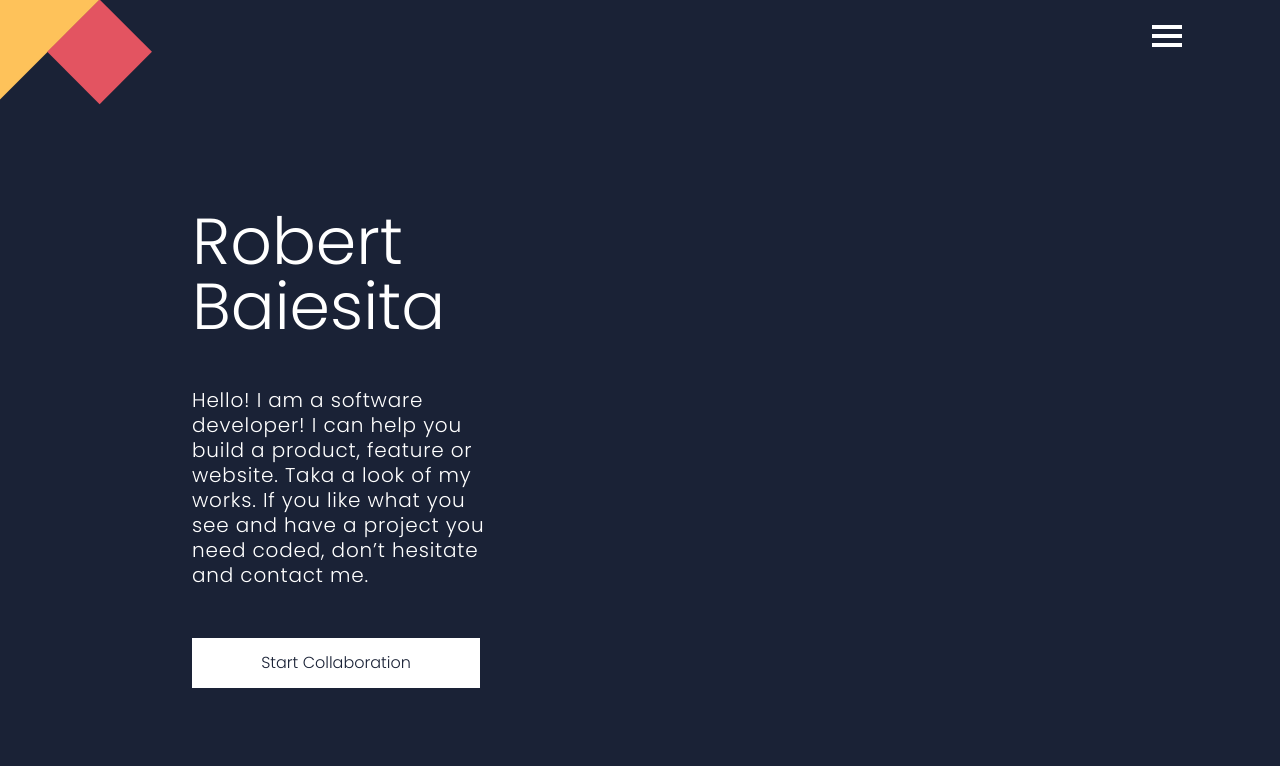
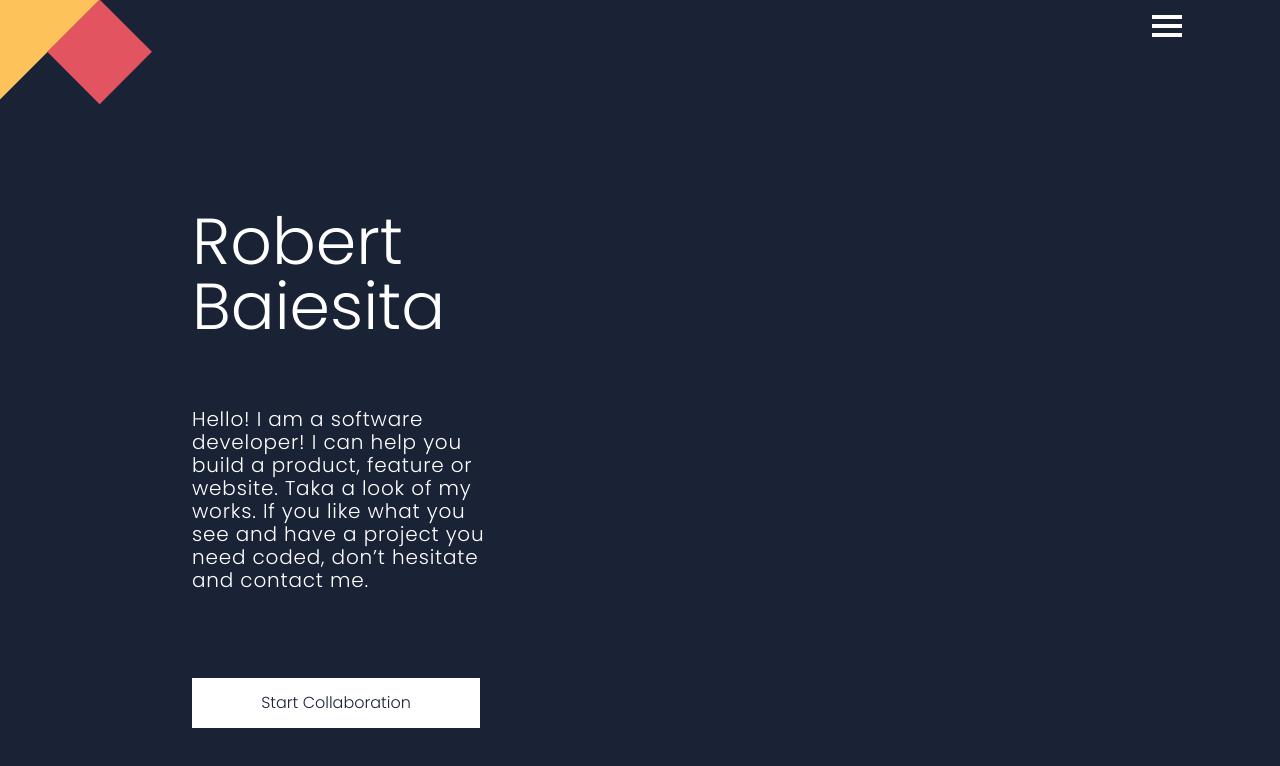
Before and after one commit to ReshyResh/Portfolio, a plain HTML site: page index.html in a window 1280 px wide. Drawn offline with Linux system fonts and the light colour scheme.

Commit message:
Replace IDs with classes, clean up code from repetitions, minor fixes with tags

```diff
--- a/css/style.css
+++ b/css/style.css
@@ -30,7 +30,7 @@ body {
   transform: rotate(45deg) scale(2) translateX(-28px);
 }
 
-#main-container {
+.main-container {
   display: flex;
   left: 15vw;
   right: 15vw;
@@ -40,7 +40,7 @@ body {
   flex-direction: column;
 }
 
-#title {
+.title {
   position: relative;
   display: flex;
   width: 250px;
@@ -54,52 +54,33 @@ body {
   color: #fff;
 }
 
-#menu-bar-1 {
+.menu-bar {
   position: relative;
   display: flex;
   width: 30px;
   height: 4px;
   left: 90vw;
-  top: 25px;
+  top: 10px;
+  margin-top: 5px;
   background: #fff;
   transition: 0.2s;
 }
 
-#menu-bar-1:hover {
+.menu-bar:hover {
   background: #fec25a;
 }
 
-#menu-bar-2 {
-  position: relative;
-  display: flex;
+.red-line {
   width: 30px;
   height: 4px;
-  left: 90vw;
-  top: 30px;
-  background: #fff;
   transition: 0.2s;
 }
 
-#menu-bar-2:hover {
+.red-line:hover {
   background: #e35461;
 }
 
-#menu-bar-3 {
-  position: relative;
-  display: flex;
-  width: 30px;
-  height: 4px;
-  left: 90vw;
-  top: 35px;
-  background: #fff;
-  transition: 0.2s;
-}
-
-#menu-bar-3:hover {
-  background: #fec25a;
-}
-
-#presentation {
+.presentation {
   position: relative;
   display: flex;
   width: 300px;
@@ -109,12 +90,12 @@ body {
   font-style: normal;
   font-weight: normal;
   font-size: 20px;
-  line-height: 25px;
+  line-height: 23px;
   letter-spacing: 0.04em;
   color: #fff;
 }
 
-#button-text {
+.button-text {
   font-family: Poppins, sans-serif;
   font-style: normal;
   font-weight: 500;
--- a/index.html
+++ b/index.html
@@ -12,14 +12,14 @@
     <nav id="menu-top">
       <div id="shape-triangle"></div>
       <div id="shape-square"></div>
-      <div id="menu-bar-1"></div>
-      <div id="menu-bar-2"></div>
-      <div id="menu-bar-3"></div>
+      <div class="menu-bar"></div>
+      <div class="menu-bar"><span class="red-line"></span></div>
+      <div class="menu-bar"></div>
     </nav>
-    <div id="main-container">
-      <h2 id="title">Robert Baiesita</h2>
-      <section id="presentation">Hello! I am a software developer! I can help you build a product, feature or website. Taka a look of my works. If you like what you see and have a project you need coded, don’t hesitate and contact me.</section>
-      <button id="button-main" type="submit"><span id="button-text">Start Collaboration</span></button>
-    </div>
+    <section class="main-container">
+      <h1 class="title">Robert Baiesita</h1>
+      <p class="presentation">Hello! I am a software developer! I can help you build a product, feature or website. Taka a look of my works. If you like what you see and have a project you need coded, don’t hesitate and contact me.</p>
+      <button id="button-main" type="submit"><span class="button-text">Start Collaboration</span></button>
+    </section>
   </body>
 </html>
```
